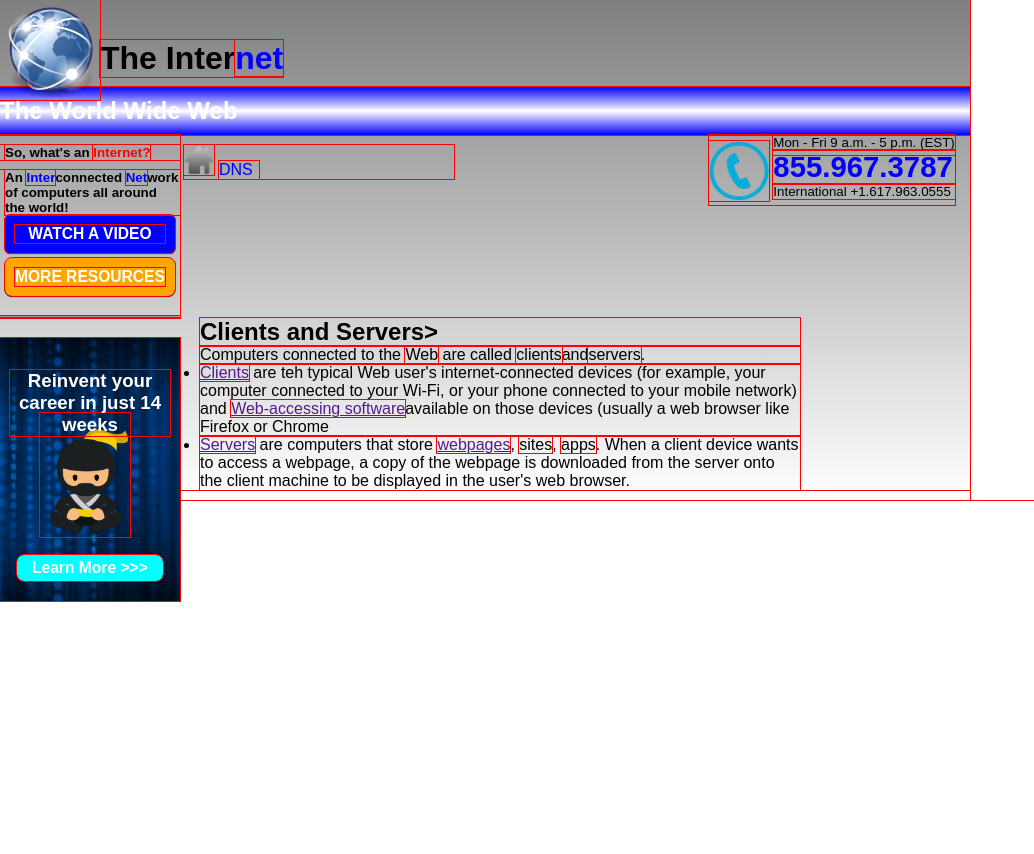
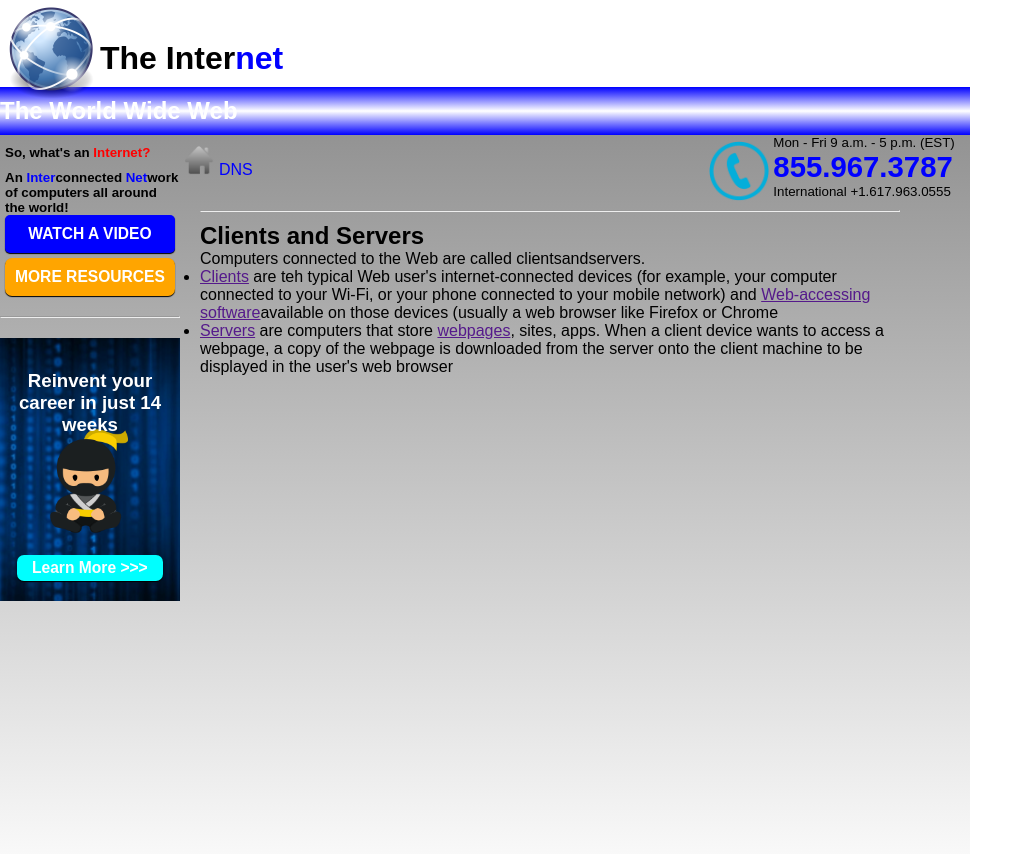
Before and after one commit to SquibblyDee/internet, a plain HTML site: page index.html in a window 1280 px wide. Shown: the whole page, without its empty margins (0-1034 px from the left). Before the commit the page ends 800 px from the top, so only its background shows below. Drawn offline with Linux system fonts and the light colour scheme.

Commit message:
update weird spacing stuff from previous revision fixed in the most bootleg of ways

```diff
--- a/index.html
+++ b/index.html
@@ -58,7 +58,8 @@
                     </ul>
                 </div>
                 <div class="clients-and-servers">
-                    <h2>Clients and Servers></h2>
+                    <hr>
+                    <h2>Clients and Servers</h2>
                     <p>Computers connected to the <a href"">Web</a> are called <span>clients</span>and<span>servers</span>.</p>
                     <ul>
                         <li>
@@ -68,10 +69,13 @@
                         </li>
                         <li>
                             <p><a href="">Servers</a> are computers that store <a href="">webpages</a>, <a href"">sites</a>, <a hef"">apps</a>. When a client device wants to access a webpage,
-                            a copy of the webpage is downloaded from the server onto the client machine to be displayed in the user's web browser.</p>
+                            a copy of the webpage is downloaded from the server onto the client machine to be displayed in the user's web browser</p>
                         </li>
                     </ul>
                 </div>
+                <client name="server-client-pic">
+                    <img src"img/client_server.jpg">
+                </client>
             </div>
         </div>
     </body>
--- a/style.css
+++ b/style.css
@@ -2,7 +2,7 @@
 *{
     margin: 0px;
     padding: 0px;
-    outline: 1px red solid;
+    /* outline: 1px red solid; */
 
    }
 
@@ -12,12 +12,20 @@
     font-family: Arial, Helvetica, sans-serif;
     background: linear-gradient(grey,white);
     width: 970px;
-    height: 500px;
-    z-index: -1;
+    height: 900px;
 }
 
 /* BEGIN CONTENT BOX (The whole site) */
+.content{
+    width: 970px;
+    height: 900px;
+    z-index: -1;
+}
 /* HEADER ZONE */
+.container .header{
+    background-color: white;
+}
+
 .container .header h1{
     margin: 40px 0px 10px 100px;
     width: auto;
@@ -26,7 +34,6 @@
 }
 
 .container .header h2{
-    width="970px";
     padding: 10px 0px;
     background: linear-gradient(blue,white,blue);
     color: white;
@@ -46,6 +53,7 @@
 /* VERT BAR ON THE LEFT */
 .left-vert-bar{
     width: 180px;
+    height: 450px;
     font-size: 10pt;
     font-weight: bold;
     display: inline-block;
@@ -202,9 +210,13 @@
 /* BEGIN CLIENTS AND SERVERS MAIN BODY SECTION */
 
 .clients-and-servers{
-    margin-left: 200px;
-    width: 600px;
     display: inline-block;
-    vertical-align: top;
-    position:relative;
+    list-style: none;
+    width: 700px;
+    position:absolute;
+    left: 200px;
+    top:210px;
 }
+.clients-and-servers h2{
+    margin-top:10px;
+}
```
